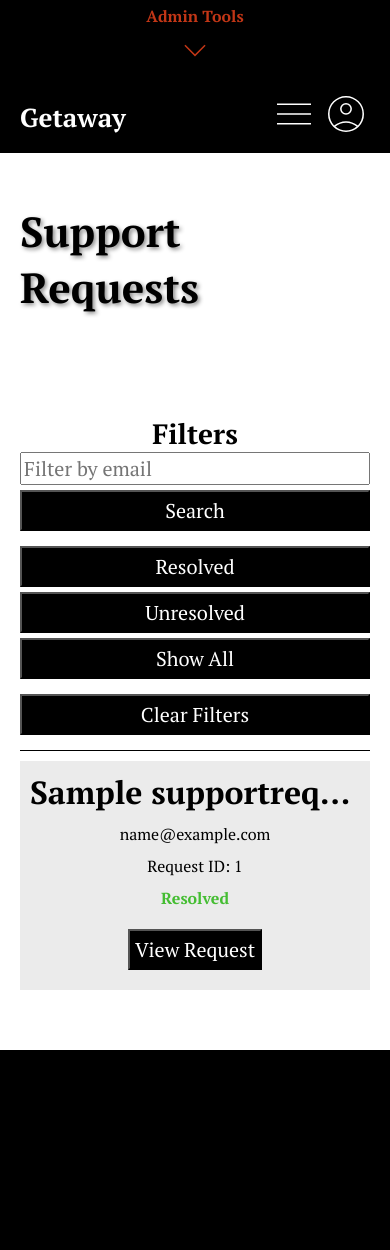
After one commit to J4CKINS/getaway, a PHP site: page /admin/support/ in a window 390 px wide. The commit adds this page. Run offline with PHP 8.4, Linux system fonts and the light colour scheme; the visitor is signed in with stand-in values (Sample User, id 1); tables that the repository leaves empty hold one stand-in row (values such as "Sample post").

Commit message:
Created support request list page

```diff
--- a/admin/index.php
+++ b/admin/index.php
@@ -23,6 +23,7 @@ if (!authAdmin()) {
             <section>
                 <h3><a href="hotels/">Hotel Manager</a></h3>
                 <h3><a href="gallery/">Gallery Manager</a></h3>
+                <h3><a href="support/">View Support Requests</a></h3>
                 <h3><a href="logout.php">Logout</a></h3>
             </section>
         </div>
--- /dev/null
+++ b/admin/support/index.php
@@ -0,0 +1,92 @@
+ <?php
+ include __DIR__ . "/../../includes/mysql_tools.php";
+ include __DIR__ . "/../../includes/auth_admin.php";
+
+ if (!authAdmin()) {
+    header("Location: /admin/login.php");
+    return;
+ }
+
+
+ if(isset($_GET["email"])) {
+    $requests = fetchSupportRequestsByEmail(urldecode($_GET["email"]));
+ }
+ elseif(isset($_GET["resolved"])) {
+    if($_GET["resolved"] == 1) {
+        $requests = fetchAllSupportRequests(resolved: true);
+    } else {
+        $requests = fetchAllSupportRequests(resolved: false);
+    }
+ } else {
+    $requests = fetchAllSupportRequests();
+ }
+ ?>
+
+<!DOCTYPE html>
+<html lang="en-GB">
+    <head>
+        <title>Getaway - Admin | Support Requests</title>
+        <?php include __DIR__ . "/../../templates/head.php"; ?>
+        <link rel="stylesheet" type="text/css" href="/static/css/admin/support.css">
+    </head>
+    <body>
+        <?php include __DIR__ . "/../../templates/nav.php"; ?>
+        <div class="wrapper">
+            <section>
+                <h1>Support Requests</h1>
+            </section>
+            <section>
+                <h3>Filters</h3>
+                <div id="filter-options">
+                    <div class="filter-controls-group">
+                        <form>
+                            <input type="email" name="email" placeholder="Filter by email" required/>
+                            <button type="submit">Search</button>
+                        </form>
+                    </div>
+                    <div class="filter-controls-group">
+                        <form>
+                            <input type="hidden" name="resolved" value="1" />
+                            <button type="submit">Resolved</button>
+                        </form>
+                        <form>
+                            <input type="hidden" name="resolved" value="0" />
+                            <button type="submit">Unresolved</button>
+                        </form>
+                        <form>
+                            <button type="submit">Show All</button>
+                        </form>
+                    </div>
+                    <div class="filter-controls-group">
+                        <form>
+                            <button type="submit">Clear Filters</button>
+                        </form>
+                    </div>
+                </div>
+                <?php if(count($requests) > 0):?>
+                    <?php foreach($requests as $request):?>
+                        <div class="support-request">
+                            <div class="info">
+                                <h2><?php echo $request["RequestSubject"]; ?></h2>
+                                <p><?php echo $request["Email"]; ?></p>
+                                <p>Request ID: <?php echo $request["ID"]; ?></p>
+                                <?php if($request["Resolved"] == 1): ?>
+                                    <p class="resolved">Resolved</p>
+                                <?php else: ?>
+                                    <p class="unresolved">Unresolved</p>
+                                <?php endif; ?>
+                            </div>
+                            <form action="request.php">
+                                <input type="hidden" name="requestID" value="<?php echo $request["ID"]; ?>"/>
+                                <button type="submit">View Request</button>
+                            </form>
+                        </div>
+                    <?php endforeach; ?>
+                <?php else: ?>
+                    <h2>No Requests Found</h2>
+                <?php endif; ?>
+            </section>
+        </div>
+        <?php include __DIR__ . "/../../templates/footer.php"; ?>
+    </body>
+</html>
--- a/includes/mysql_tools.php
+++ b/includes/mysql_tools.php
@@ -300,4 +300,34 @@ function submitSupportRequest($customerEmail, $requestSubject, $requestMessage)
     $conn->query($query);
     $conn->close();
 }
+
+function fetchAllSupportRequests($resolved=null) {
+    $conn = database_connect();
+
+    $query = "SELECT * FROM `SupportRequest`";
+
+    // Fetch only resolved support requests
+    if ($resolved === true) {
+        $query .= " WHERE `Resolved` = 1";
+    }
+    // Fetch only unresolved support requests
+    elseif ($resolved === false) {
+        $query .= " WHERE `Resolved` = 0";
+    }
+    $query .= ";";
+
+    $results = $conn->query($query);
+    $conn->close();
+    return $results->fetch_all(MYSQLI_ASSOC);
+}
+
+function fetchSupportRequestsByEmail($email) {
+    $conn = database_connect();
+
+    $query = "SELECT * FROM `SupportRequest` WHERE `Email` = '$email';";
+    $results = $conn->query($query);
+    $conn->close();
+
+    return $results->fetch_all(MYSQLI_ASSOC);
+}
 ?>
--- a/static/css/admin/admin_nav.css
+++ b/static/css/admin/admin_nav.css
@@ -48,8 +48,11 @@
     color: #c23616;
     text-decoration: none;
 }
+#mobile-admin-nav #admin-menu-toggle {
+    cursor: pointer;
+}
 
-@media only screen and (max-width:700px) {
+@media only screen and (max-width:850px) {
     #admin-nav {
         display: none;
     }
--- /dev/null
+++ b/static/css/admin/support.css
@@ -0,0 +1,102 @@
+#filter-options {
+    display: flex;
+    flex-direction: row;
+    justify-content: space-between;
+    align-items: center;
+    width: 100%;
+    padding-bottom: 10px;
+    margin-bottom: 10px;
+    border-bottom: 1px solid #000;
+}
+
+#filter-options .filter-controls-group {
+    display: flex;
+    flex-direction: row;
+}
+#filter-options .filter-controls-group form {
+    margin-right: 20px;
+}
+
+#filter-options .filter-controls-group form:last-child {
+    margin-right: 0px;
+}
+
+.support-request {
+    display: flex;
+    flex-direction: row;
+    justify-content: space-between;
+    align-items:flex-end;
+    width: 100%;
+    padding: 10px;
+    margin-bottom: 10px;
+    background-color: #ebebeb;
+}
+.support-request .info {
+    width: 70%;
+}
+.support-request .info h2 {
+    width: 100%;
+    text-overflow: ellipsis;
+    white-space: nowrap;
+    overflow: hidden;
+}
+
+.resolved {
+    font-weight: bold;
+    color: #44bd32;
+}
+.unresolved {
+    font-weight: bold;
+    color: #c23616;
+}
+
+@media only screen and (max-width: 800px) {
+    #filter-options {
+        flex-direction: column;
+    }
+    #filter-options .filter-controls-group {
+        flex-direction: column;
+        width: 100%;
+        margin-right: 0px;
+        margin-bottom: 10px;
+    }
+    #filter-options .filter-controls-group:last-child {
+        margin-bottom: 0px;
+    }
+    #filter-options .filter-controls-group form {
+        display: flex;
+        flex-direction: column;
+        width: 100%;
+    }
+    #filter-options .filter-controls-group form * {
+        margin-bottom: 5px;
+    }
+    #filter-options .filter-controls-group form input {
+        font-size: 20px;
+    }
+    #filter-options .filter-controls-group form:last-child {
+        margin-bottom: 0px;
+    }
+}
+
+@media only screen and (max-width: 500px) {
+    .support-request {
+        flex-direction: column;
+        align-items: center;
+    }
+    .support-request * {
+        margin-bottom: 10px;
+    }
+    .support-request form {
+        margin-bottom: 0px;
+    }
+    .support-request .info {
+        display: flex;
+        flex-direction: column;
+        align-items: center;
+        width: 100%;
+    }
+    .support-request h2 {
+        text-align: center;
+    }
+}
--- a/templates/admin_nav.php
+++ b/templates/admin_nav.php
@@ -4,6 +4,7 @@
         <li><a href="/admin/">Admin Home</a></li>
         <li><a href="/admin/hotels/">Hotel Manager</a></li>
         <li><a href="/admin/gallery/">Gallery Manager</a></li>
+        <li><a href="/admin/support/">Support Requests</a></li>
     </ul>
     <p><a href="/admin/logout.php">Logout</a></p>
 </div>
@@ -13,6 +14,7 @@
         <li><a href="/admin/">Admin Home</a></li>
         <li><a href="/admin/hotels/">Hotel Manager</a></li>
         <li><a href="/admin/gallery/">Gallery Manager</a></li>
+        <li><a href="/admin/support/">Support Requests</a></li>
         <li><a href="/admin/logout.php">Logout</a></li>
     </ul>
     <img id="admin-menu-toggle" src="/static/img/icons/expand_more_red.svg" onclick="toggleAdminMenu();"/>
```
